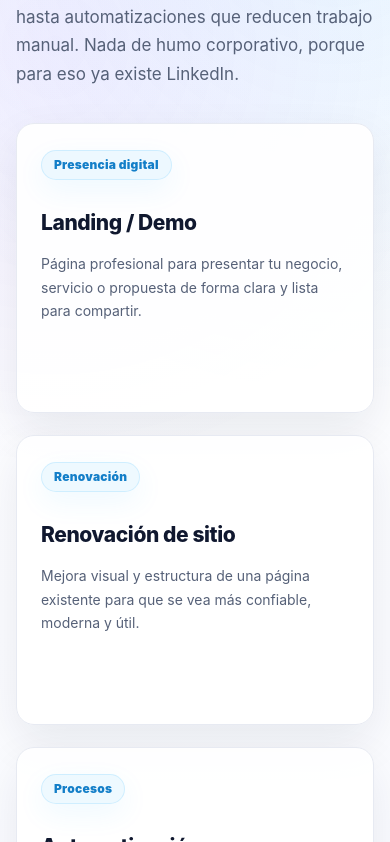
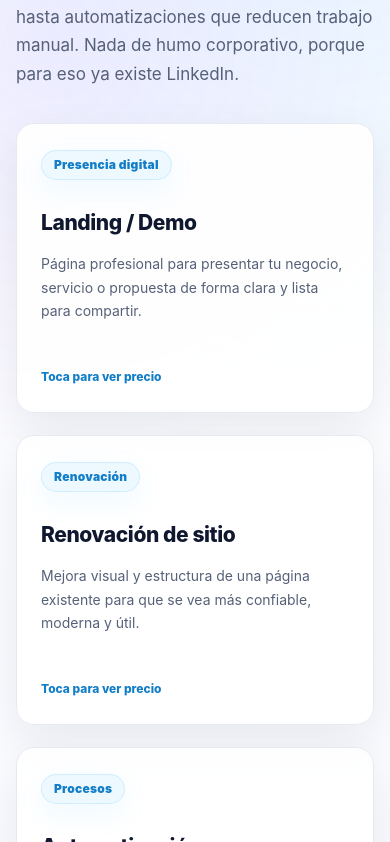
Before and after one commit to IngAlbertoSaavedra/prismakore-web, a Vue app: page / in a window 390 px wide. Shown: the part 1122-1964 px from the top of the page. Built offline with nearby package versions, Linux system fonts and the light colour scheme.

Commit message:
Corrección Tarjetas para movil

```diff
--- a/src/components/sections/ServicesSection.vue
+++ b/src/components/sections/ServicesSection.vue
@@ -4,7 +4,9 @@
       <div class="section-heading">
         <span class="eyebrow">Servicios</span>
 
-        <h2>Soluciones digitales para negocios que quieren avanzar sin complicarse</h2>
+        <h2>
+          Soluciones digitales para negocios que quieren avanzar sin complicarse
+        </h2>
 
         <p>
           Desde una página clara para vender mejor hasta automatizaciones que reducen trabajo
@@ -14,30 +16,48 @@
 
       <div class="services-grid">
         <v-hover
-          v-for="service in services"
+          v-for="(service, index) in services"
           :key="service.title"
           v-slot="{ isHovering, props }"
           open-delay="100"
           close-delay="120"
         >
-          <a
+          <article
             v-bind="props"
             class="service-card"
-            :class="{ 'is-hovering': isHovering }"
-            :href="service.href"
+            :class="{
+              'is-hovering': isDesktop ? isHovering : tarjetaActiva === index,
+            }"
+            tabindex="0"
+            role="button"
+            :aria-expanded="tarjetaActiva === index"
+            @click="alternarTarjeta(index)"
+            @keydown.enter.prevent="alternarTarjeta(index)"
+            @keydown.space.prevent="alternarTarjeta(index)"
           >
             <div class="card-front">
-              <span class="service-kicker">{{ service.kicker }}</span>
+              <span class="service-kicker">
+                {{ service.kicker }}
+              </span>
 
               <h3>{{ service.title }}</h3>
 
               <p>
                 {{ service.description }}
               </p>
+
+              <span
+                v-if="!isDesktop"
+                class="mobile-hint"
+              >
+                Toca para ver precio
+              </span>
             </div>
 
             <div class="card-hover">
-              <span class="price-label">{{ service.priceLabel }}</span>
+              <span class="price-label">
+                {{ service.priceLabel }}
+              </span>
 
               <strong class="price">
                 {{ service.price }}
@@ -48,8 +68,25 @@
               <p>
                 {{ service.hoverText }}
               </p>
+
+              <a
+                :href="service.href"
+                class="service-action"
+                @click.stop
+              >
+                Me interesa
+              </a>
+
+              <button
+                v-if="!isDesktop"
+                type="button"
+                class="mobile-back"
+                @click.stop="cerrarTarjeta"
+              >
+                Volver
+              </button>
             </div>
-          </a>
+          </article>
         </v-hover>
       </div>
 
@@ -62,7 +99,42 @@
 </template>
 
 <script setup>
+import { onBeforeUnmount, onMounted, ref } from 'vue'
 import { services } from '../../data/services'
+
+const tarjetaActiva = ref(null)
+const isDesktop = ref(true)
+
+const revisarPantalla = () => {
+  isDesktop.value = window.matchMedia('(hover: hover) and (pointer: fine)').matches
+
+  if (isDesktop.value) {
+    tarjetaActiva.value = null
+  }
+}
+
+const alternarTarjeta = (index) => {
+  if (isDesktop.value) return
+
+  tarjetaActiva.value =
+    tarjetaActiva.value === index
+      ? null
+      : index
+}
+
+const cerrarTarjeta = () => {
+  tarjetaActiva.value = null
+}
+
+onMounted(() => {
+  revisarPantalla()
+
+  window.addEventListener('resize', revisarPantalla)
+})
+
+onBeforeUnmount(() => {
+  window.removeEventListener('resize', revisarPantalla)
+})
 </script>
 
 <style scoped>
@@ -144,7 +216,6 @@ import { services } from '../../data/services'
   flex-direction: column;
 
   color: inherit;
-  text-decoration: none;
 
   background: rgba(255, 255, 255, 0.92);
   border: 1px solid #e7eaf2;
@@ -152,6 +223,7 @@ import { services } from '../../data/services'
   box-shadow: 0 18px 46px rgba(13, 21, 48, 0.08);
 
   overflow: hidden;
+  cursor: pointer;
 
   transform: translateY(0);
   transition:
@@ -172,6 +244,7 @@ import { services } from '../../data/services'
   inset: 0 0 auto 0;
 
   height: 3px;
+
   background: linear-gradient(
     90deg,
     rgba(47, 180, 255, 0),
@@ -182,10 +255,6 @@ import { services } from '../../data/services'
 
   opacity: 0;
   transition: opacity 0.24s ease;
-}
-
-.service-card.is-hovering::before {
-  opacity: 1;
 }
 
 .service-card.is-hovering::before {
@@ -215,11 +284,13 @@ import { services } from '../../data/services'
 .service-card.is-hovering .card-front {
   opacity: 0;
   transform: translateY(-12px);
+  pointer-events: none;
 }
 
 .card-hover {
   opacity: 0;
   transform: translateY(18px);
+  pointer-events: none;
 
   background:
     radial-gradient(circle at 18% 14%, rgba(47, 180, 255, 0.10), transparent 34%),
@@ -230,6 +301,7 @@ import { services } from '../../data/services'
 .service-card.is-hovering .card-hover {
   opacity: 1;
   transform: translateY(0);
+  pointer-events: auto;
 }
 
 .service-kicker {
@@ -286,11 +358,43 @@ import { services } from '../../data/services'
 }
 
 .card-hover h3 {
-  margin-top: 28px;
+  margin-top: 24px;
 }
 
 .card-hover p {
   color: #303a52;
+}
+
+.service-action {
+  width: fit-content;
+  margin-top: auto;
+  padding: 10px 16px;
+
+  border-radius: 999px;
+
+  background: #10182f;
+  color: #ffffff;
+
+  font-size: 13px;
+  font-weight: 800;
+  text-decoration: none;
+
+  transition:
+    transform 0.2s ease,
+    background 0.2s ease;
+}
+
+.service-action:hover {
+  transform: translateY(-2px);
+  background: #137ec8;
+}
+
+.mobile-hint {
+  display: none;
+}
+
+.mobile-back {
+  display: none;
 }
 
 .services-note {
@@ -339,5 +443,31 @@ import { services } from '../../data/services'
   .services-note {
     text-align: left;
   }
+
+  .mobile-hint {
+    display: inline-block;
+    margin-top: auto;
+
+    color: #137ec8;
+    font-size: 12px;
+    font-weight: 800;
+  }
+
+  .mobile-back {
+    display: inline-flex;
+    width: fit-content;
+
+    margin-top: 10px;
+    padding: 0;
+
+    border: 0;
+    background: transparent;
+
+    color: #566178;
+    font-size: 12px;
+    font-weight: 700;
+
+    cursor: pointer;
+  }
 }
 </style>
--- a/src/data/demos.js
+++ b/src/data/demos.js
@@ -6,8 +6,14 @@ import sylvergym from '@/assets/images/demos/sylvergym.png'
 import taller from '@/assets/images/demos/taller.png'
 import tkw from '@/assets/images/demos/tkw.png'
 import todoaire from '@/assets/images/demos/todoaire.png'
+import aromarecuerdos from '@/assets/images/demos/aromarecuerdos.png'
 
 export const demos = [
+  {
+    title: 'Aroma de Recuerdos',
+    image: aromarecuerdos,
+    href: 'https://ajsaavedra.com/demos/aroma-recuerdos/'
+  },
   {
     title: 'ATI Ambiental',
     image: ati,
```
Also changed, not shown: src/assets/images/demos/aromarecuerdos.png (added).
